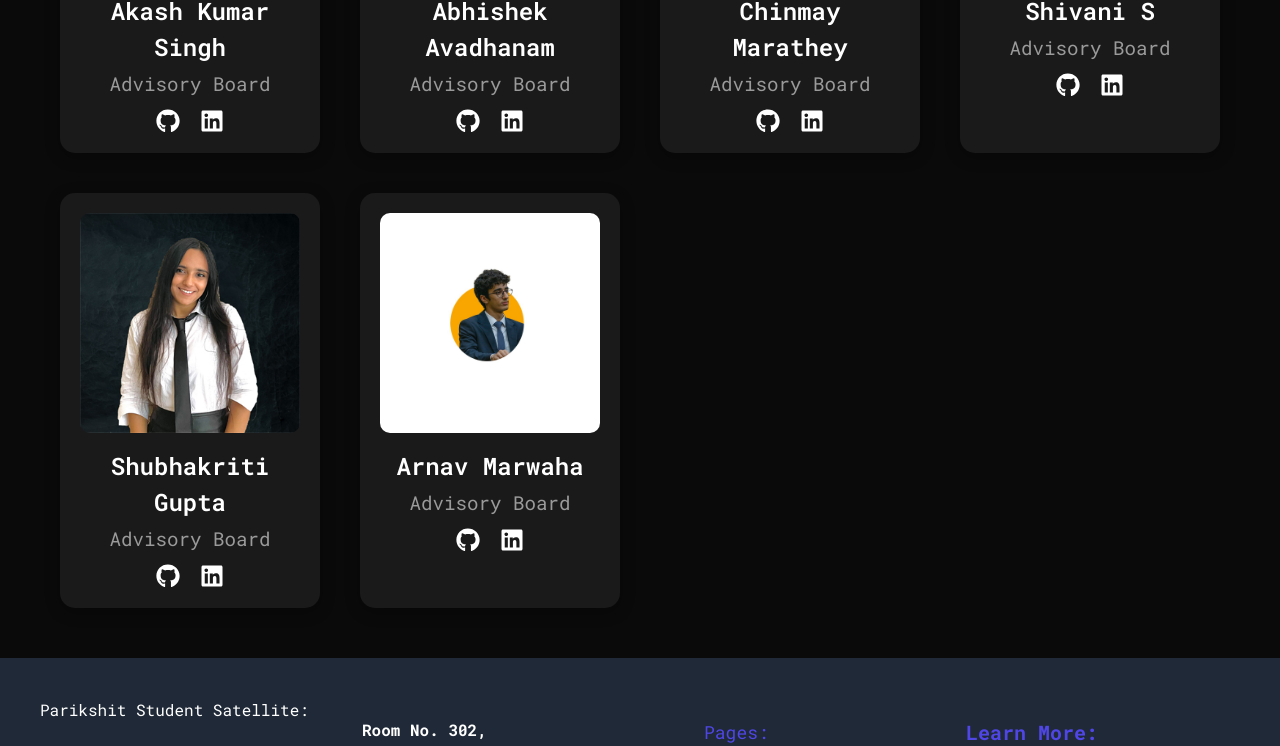
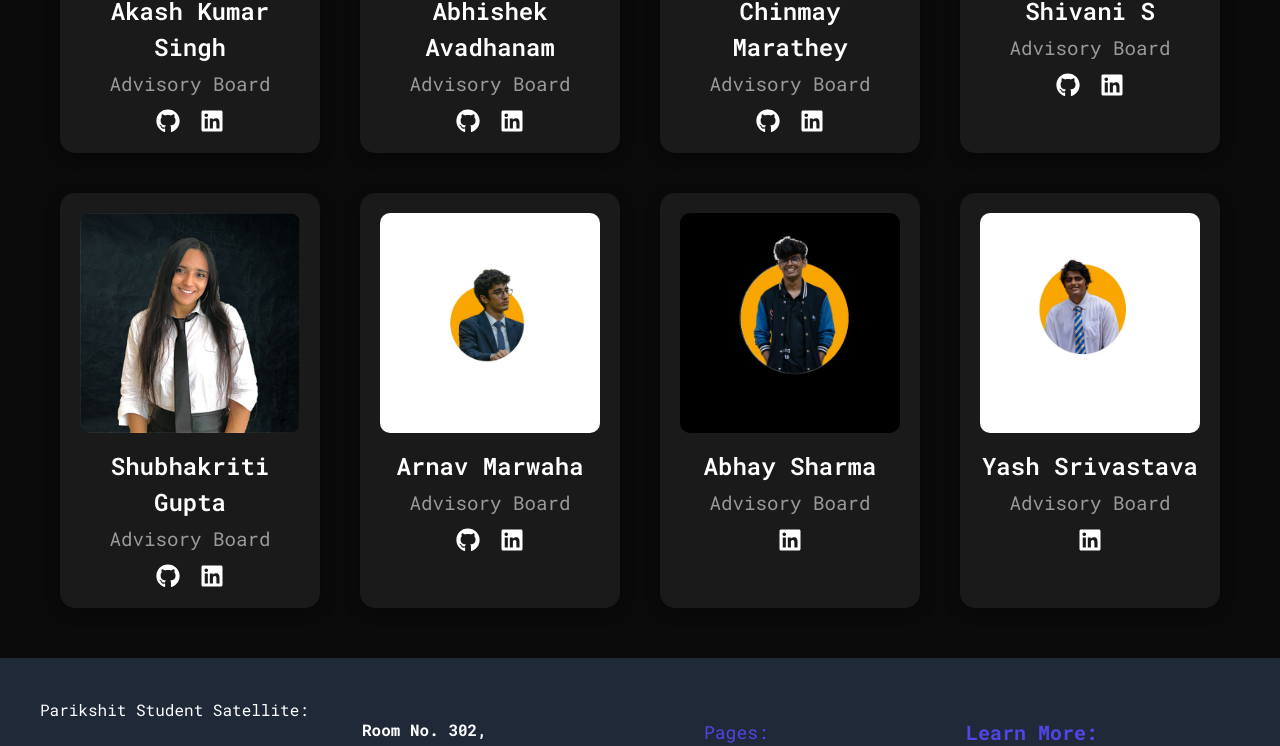
Before and after one commit to zyroknight1706/Parikshit_website, a Next.js app: page /Alumni in a window 1280 px wide. Shown: the part 629-1375 px from the top of the page. Built offline with nearby package versions, Linux system fonts and the light colour scheme.

Commit message:
Update Alumni page.jsx

```diff
--- a/src/app/Alumni/page.jsx
+++ b/src/app/Alumni/page.jsx
@@ -45,6 +45,20 @@ const alumniMembers = [
     github: 'https://github.com/arnavmarwaha',
     linkedin: 'https://www.linkedin.com/in/arnav-marwaha-a7487a219/',
   },
+    {
+    name: 'Abhay Sharma',
+    role: 'Advisory Board',
+    image: '/timages/image12.jpg',
+    //github: 'https://github.com/abhaysharma',
+    linkedin: 'https://www.linkedin.com/in/abhay-sharma-b8180a222/',
+  },
+  {
+    name: 'Yash Srivastava',
+    role: 'Advisory Board',
+    image: '/timages/image16.jpg',
+    //github: 'https://github.com/yashsrivastava',
+    linkedin: 'https://www.linkedin.com/in/yash-srivastava-18b880240/',
+  },
   // Add more alumni members as needed
 ];
 
```
